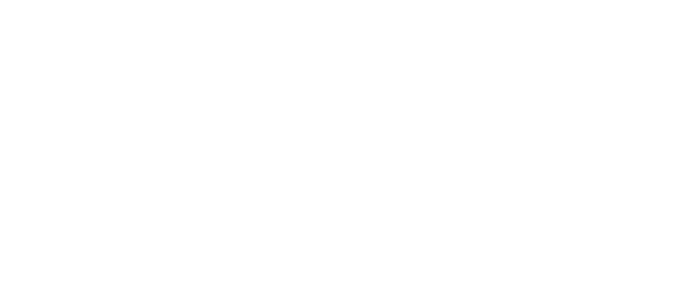
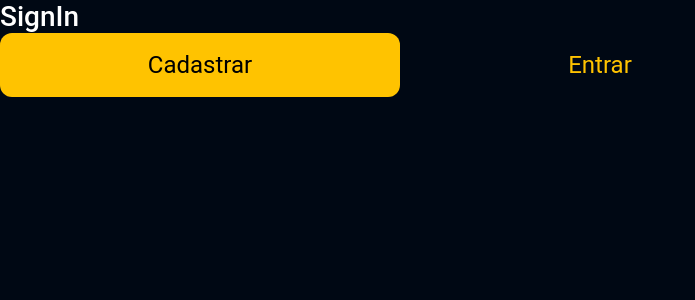
Before and after one commit to leoleite13k/go-dev-app, a React (Create React App) app: page / in a window 1280 px wide. Shown: the top 300 px of the page, without its empty margins (0-695 px from the left). Built offline with nearby package versions, Linux system fonts and the light colour scheme.

Commit message:
feat: added button components

```diff
--- a/package.json
+++ b/package.json
@@ -11,6 +11,7 @@
     "@types/react": "^17.0.0",
     "@types/react-dom": "^17.0.0",
     "axios": "^0.24.0",
+    "polished": "^4.1.3",
     "react": "^17.0.2",
     "react-dom": "^17.0.2",
     "react-router-dom": "5.3.0",
--- a/src/App.tsx
+++ b/src/App.tsx
@@ -1,9 +1,14 @@
 import React from 'react';
+import { BrowserRouter } from 'react-router-dom';
 
-function App() {
-  return (
-    <div className="App" />
-  );
-}
+import GlobalStyle from './styles/global';
 
+import Routes from './routes';
+
+const App: React.FC = () => (
+  <BrowserRouter>
+      <Routes />
+    <GlobalStyle />
+  </BrowserRouter>
+);
 export default App;
--- /dev/null
+++ b/src/components/Button/Primary/index.tsx
@@ -0,0 +1,10 @@
+import React from 'react';
+
+import { IButton } from '../interface';
+import { Button } from './styles';
+
+export const ButtonPrimary: React.FC<IButton> = ({ onClick, text }) => {
+  return (
+    <Button onClick={onClick}>{text}</Button>
+  );
+}
--- /dev/null
+++ b/src/components/Button/Primary/styles.ts
@@ -0,0 +1,17 @@
+import styled from 'styled-components';
+import { lighten } from 'polished';
+
+export const Button = styled.button`
+  width: 100%;
+  max-width: 400px;
+  padding: 18px 0px 18px;
+  border-radius: 12px;
+  font-size: 24px;
+  background-color: #FFC300;
+
+  transition: background-color 2s;
+
+  &:hover {
+    background-color: ${lighten(0.16, '#FFC300')};
+  }
+`;
--- /dev/null
+++ b/src/components/Button/Secundary/index.tsx
@@ -0,0 +1,10 @@
+import React from 'react';
+
+import { IButton } from '../interface';
+import { Button } from './styles';
+
+export const ButtonSecundary: React.FC<IButton> = ({ onClick, text }) => {
+  return (
+    <Button onClick={onClick}>{text}</Button>
+  );
+}
--- /dev/null
+++ b/src/components/Button/Secundary/styles.ts
@@ -0,0 +1,18 @@
+import styled from 'styled-components';
+import { lighten } from 'polished';
+
+export const Button = styled.button`
+  width: 100%;
+  max-width: 400px;
+  padding: 18px 0px 18px;
+  border-radius: 12px;
+  font-size: 24px;
+  color: #FFC300;
+  background-color: transparent;
+
+  transition: color 2s;
+
+  &:hover {
+    color: ${lighten(0.2, '#FFC300')};
+  }
+`;
--- /dev/null
+++ b/src/components/Button/index.ts
@@ -0,0 +1,2 @@
+export * from './Primary';
+export * from './Secundary';
--- a/src/components/Button/interface.ts
+++ b/src/components/Button/interface.ts
@@ -1,3 +1,4 @@
 export interface IButton {
-  text: string
+  onClick: () => void
+  text?: string
 }
--- a/src/components/Button/styles.ts
+++ /dev/null
@@ -1,5 +0,0 @@
-import styled from 'styled-components';
-
-export const Container = styled.div`
-
-`;
--- a/src/pages/SignIn/index.tsx
+++ b/src/pages/SignIn/index.tsx
@@ -1,9 +1,17 @@
 import React from 'react';
+
+import { ButtonPrimary, ButtonSecundary } from '../../components/Button';
 
 // import { Container } from './styles';
 
 const SignIn: React.FC = () => {
-  return <div />;
+  return (
+    <div>
+      <h1>SignIn</h1>
+      <ButtonPrimary onClick={() => console.log('click')} text="Cadastrar" />
+      <ButtonSecundary onClick={() => console.log('click')} text="Entrar" />
+    </div>
+  );
 }
 
 export default SignIn;
--- /dev/null
+++ b/src/styles/global.ts
@@ -0,0 +1,27 @@
+import { createGlobalStyle } from 'styled-components';
+
+export default createGlobalStyle`
+  @import url('https://fonts.googleapis.com/css2?family=Roboto:wght@100;300;400;500;700;900&display=swap');
+
+  * {
+    margin: 0;
+    padding: 0;
+    box-sizing: border-box;
+    outline: 0;
+  }
+  body, input , button, a {
+    font: 14px 'Roboto', sans-serif;
+  }
+  body {
+    background: #000814;
+    color: #fff;
+    -webkit-font-smoothing: antialiased;
+  }
+  h1, h2, h3, h4, h5, h6, strong {
+    font-weight: 500;
+  }
+  button {
+    cursor: pointer;
+    border: none;
+  }
+`;
```
Also changed, not shown: src/components/Button/index.tsx (deleted, +0 -12 lines), 1 other file (tests, documents, lock files or other folders).
